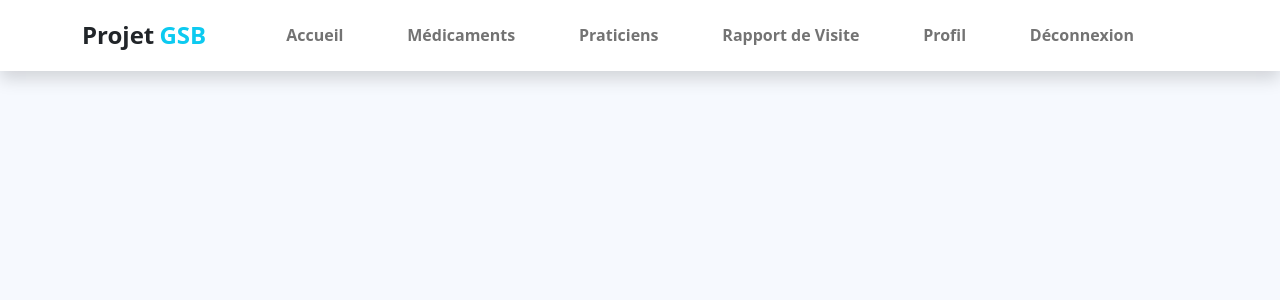
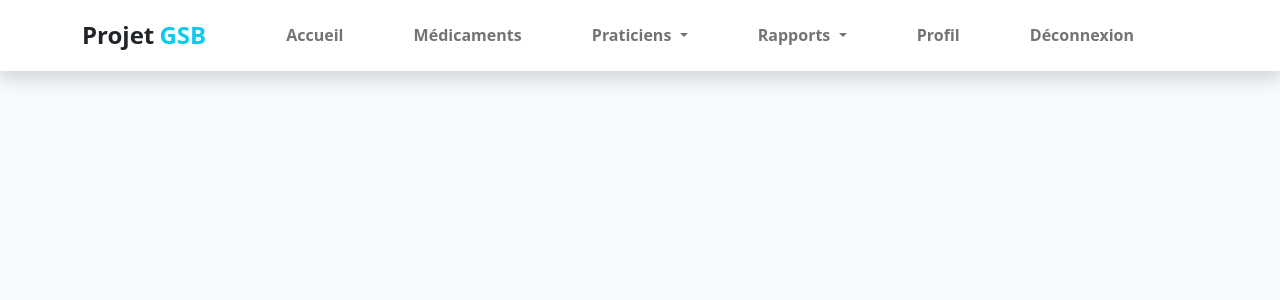
Before and after one commit to Emmacarenaaaa/GSB_project, a PHP site: page /vues/v_header.php in a window 1280 px wide. Shown: the top 300 px of the page. Run offline with PHP 8.4, Linux system fonts and the light colour scheme.

Commit message:
nouvelle structure

```diff
--- a/vues/v_formulairePraticien.php
+++ b/vues/v_formulairePraticien.php
@@ -28,11 +28,6 @@
                         ?>
                     </select>
                     <input class="btn btn-info text-light valider" type="submit" value="Afficher les informations">
-                    <?php if (isset($_SESSION['hab_id']) && $_SESSION['hab_id'] != 1): ?>
-                        <a href="index.php?uc=praticien&action=modif" class="btn btn-warning" style="margin-left:15px;">
-                            Gérer praticiens
-                        </a>
-                    <?php endif; ?>
                 </form>
 
             </div>
--- a/vues/v_header.php
+++ b/vues/v_header.php
@@ -30,11 +30,37 @@
                         <li class="nav-item ">
                             <a class="nav-link btn-outline-info rounded-pill px-3 fw-bold" href="index.php?uc=medicaments&action=formulairemedoc">Médicaments</a>
                         </li>
-                        <li class="nav-item ">
-                            <a class="nav-link btn-outline-info rounded-pill px-3 fw-bold" href="index.php?uc=praticien&action=formulaireprat">Praticiens</a>
+
+                        <!-- Menu Praticiens -->
+                        <li class="nav-item dropdown">
+                            <a class="nav-link dropdown-toggle btn-outline-info rounded-pill px-3 fw-bold" href="#" id="praticienDropdown" role="button" data-bs-toggle="dropdown" aria-expanded="false">
+                                Praticiens
+                            </a>
+                            <ul class="dropdown-menu" aria-labelledby="praticienDropdown">
+                                <li><a class="dropdown-item" href="index.php?uc=praticien&action=formulaireprat">Consulter</a></li>
+                                <?php if (isset($_SESSION['hab_id']) && $_SESSION['hab_id'] != 1) : ?>
+                                    <li><a class="dropdown-item" href="index.php?uc=praticien&action=modif">Gérer</a></li>
+                                <?php endif; ?>
+                            </ul>
                         </li>
-                       <li class="nav-item ">
-                            <a class="nav-link btn-outline-info rounded-pill px-3 fw-bold" href="index.php?uc=rapportvisite&action=voirrapport">Rapport de Visite</a>
+
+                        <!-- Menu Rapports -->
+                        <li class="nav-item dropdown">
+                            <a class="nav-link dropdown-toggle btn-outline-info rounded-pill px-3 fw-bold" href="#" id="rapportDropdown" role="button" data-bs-toggle="dropdown" aria-expanded="false">
+                                Rapports
+                            </a>
+                            <ul class="dropdown-menu" aria-labelledby="rapportDropdown">
+                                <li><a class="dropdown-item" href="index.php?uc=rapportvisite&action=voirrapport">Consulter</a></li>
+
+                                <?php if (isset($_SESSION['hab_id']) && $_SESSION['hab_id'] != 3) : ?>
+                                    <li><a class="dropdown-item" href="index.php?uc=rapportvisite&action=saisirrapport">Nouveau Rapport</a></li>
+                                    <li><a class="dropdown-item" href="index.php?uc=rapportvisite&action=mesRapportsBrouillon">Mes Brouillons</a></li>
+                                <?php endif; ?>
+
+                                <?php if (isset($_SESSION['hab_id']) && ($_SESSION['hab_id'] == 2 || $_SESSION['hab_id'] == 3)) : ?>
+                                    <li><a class="dropdown-item" href="index.php?uc=rapportvisite&action=nouveauxRapportsRegion">À Valider</a></li>
+                                <?php endif; ?>
+                            </ul>
                         </li>
 
                         <li class="nav-item ">
```
Also changed, not shown: vues/v_selectionnerRapport.php (+1 -10 lines).
